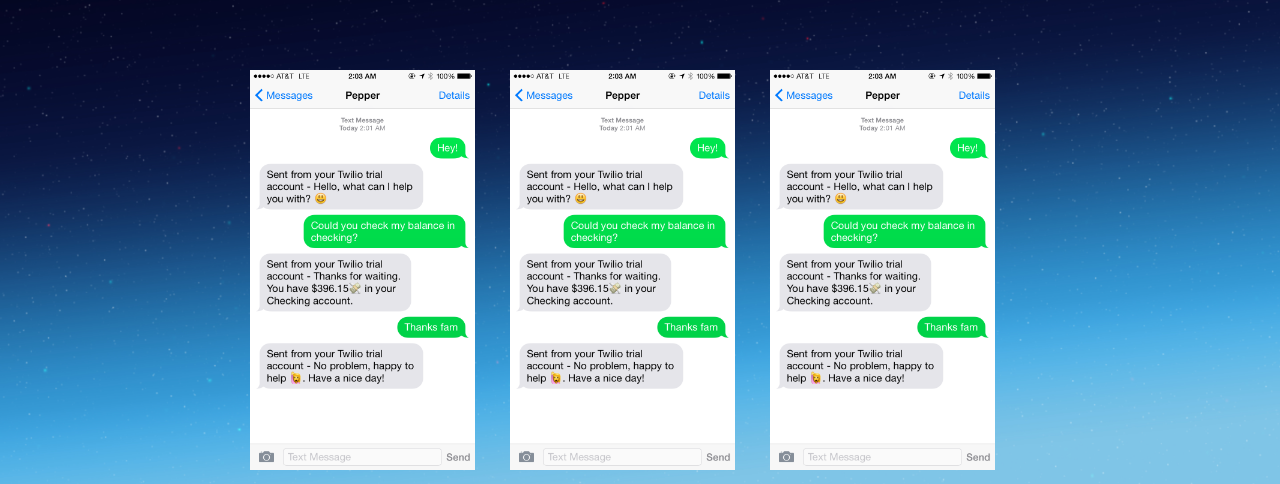
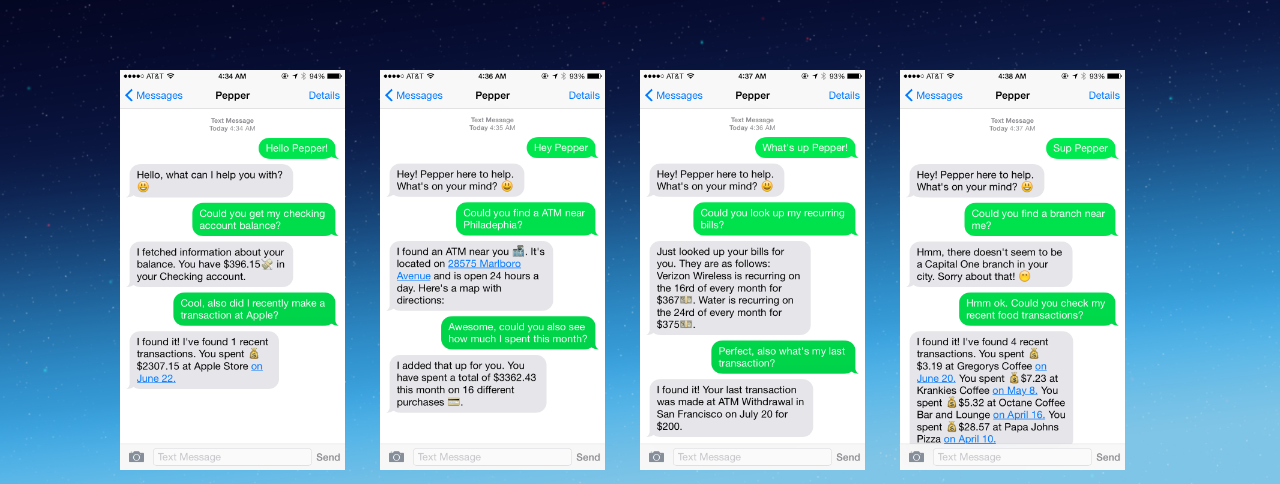
Before and after one commit to lele0108/textBank, a website: page public/index.html in a window 1280 px wide. Shown: the part 316-800 px from the top of the page. Drawn offline with nearby package versions, Linux system fonts and the light colour scheme.

Commit message:
new screenshots

```diff
--- a/public/index.html
+++ b/public/index.html
@@ -35,7 +35,7 @@
     <div class="screenshots">
       <div class="container">
         <div class="row">
-          <center><img height="400px" src="/img/screenshot.PNG"><img height="400px" src="/img/screenshot.PNG"><img height="400px" src="/img/screenshot.PNG"></center>
+          <center><img height="400px" src="/img/screen1.PNG"><img height="400px" src="/img/screen2.PNG"><img height="400px" src="/img/screen3.PNG"><img height="400px" src="/img/screen4.PNG"></center>
         </div>
       </div>
     </div>
```
Also changed, not shown: public/img/screen1.PNG (added), public/img/screen2.PNG (added), public/img/screen3.PNG (added), public/img/screen4.PNG (added), public/img/screenshot.PNG (deleted).
